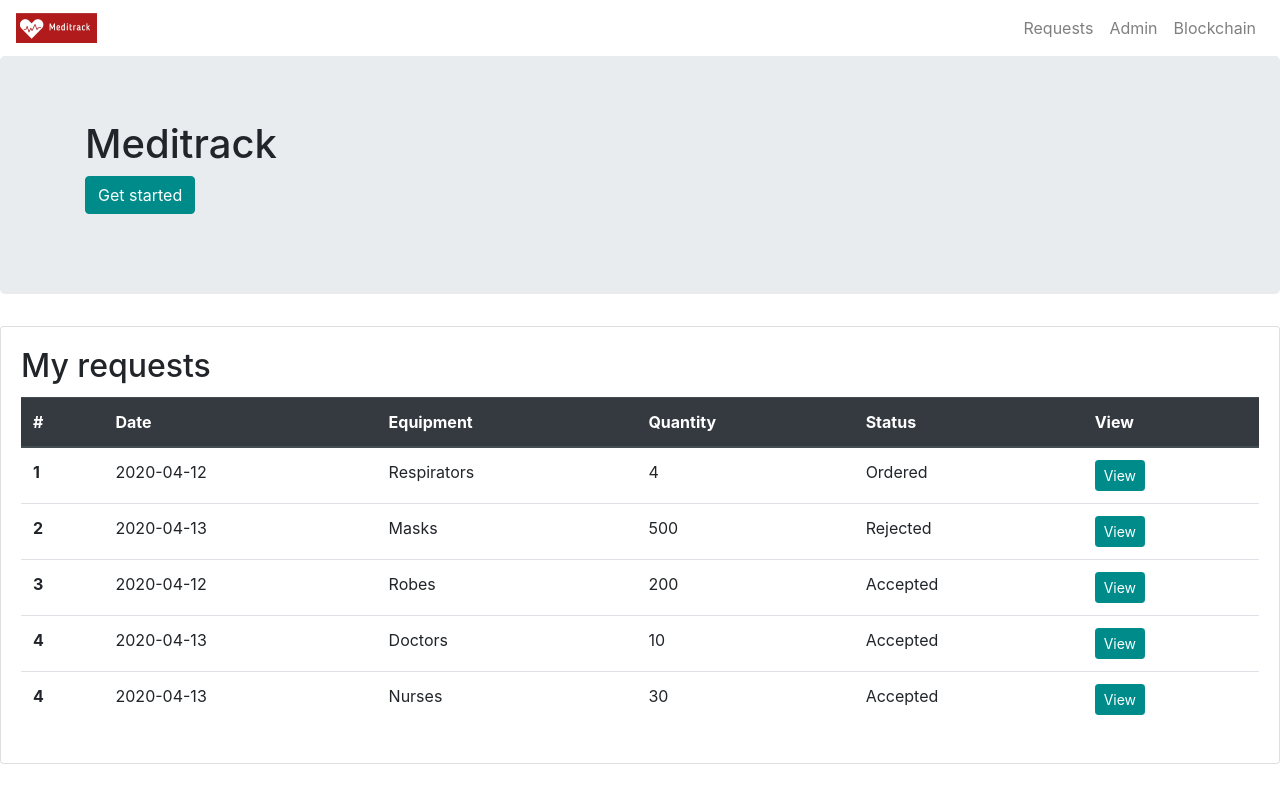
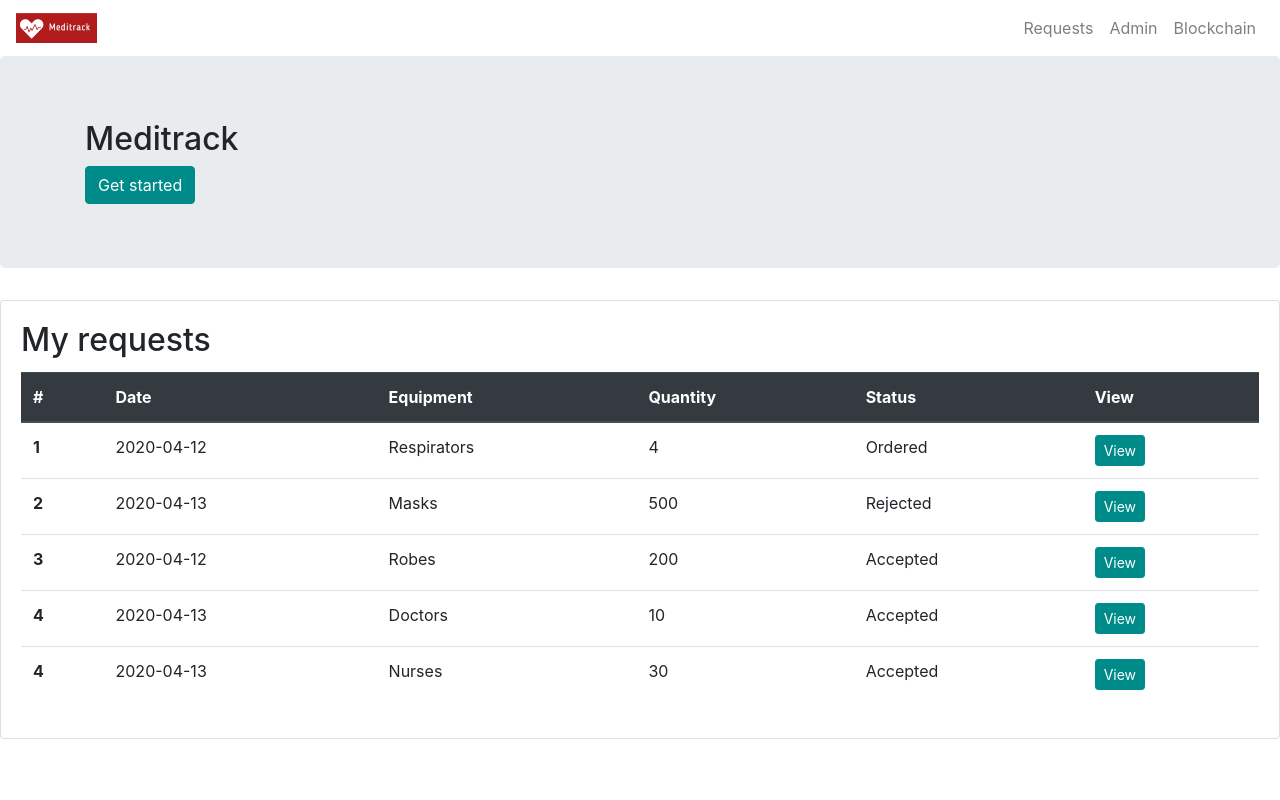
Before and after one commit to chromaway/meditrack, a React (Create React App) app: page / in a window 1280 px wide. Built offline with nearby package versions, Linux system fonts and the light colour scheme.

Commit message:
removed p tag

```diff
--- a/src/App.js
+++ b/src/App.js
@@ -69,8 +69,7 @@
                     <Container>
                         <Row>
                             <Col>
-                                <h1>Meditrack</h1>
-                                <p>
+                                <h2>Meditrack</h2>
                                     <Button
                                         tag="a"
                                         color="secondary"
@@ -80,8 +79,6 @@
                                     >
                                         Get started
                                     </Button>
-                </p>
-
                             </Col>
                         </Row>
                     </Container>
```
